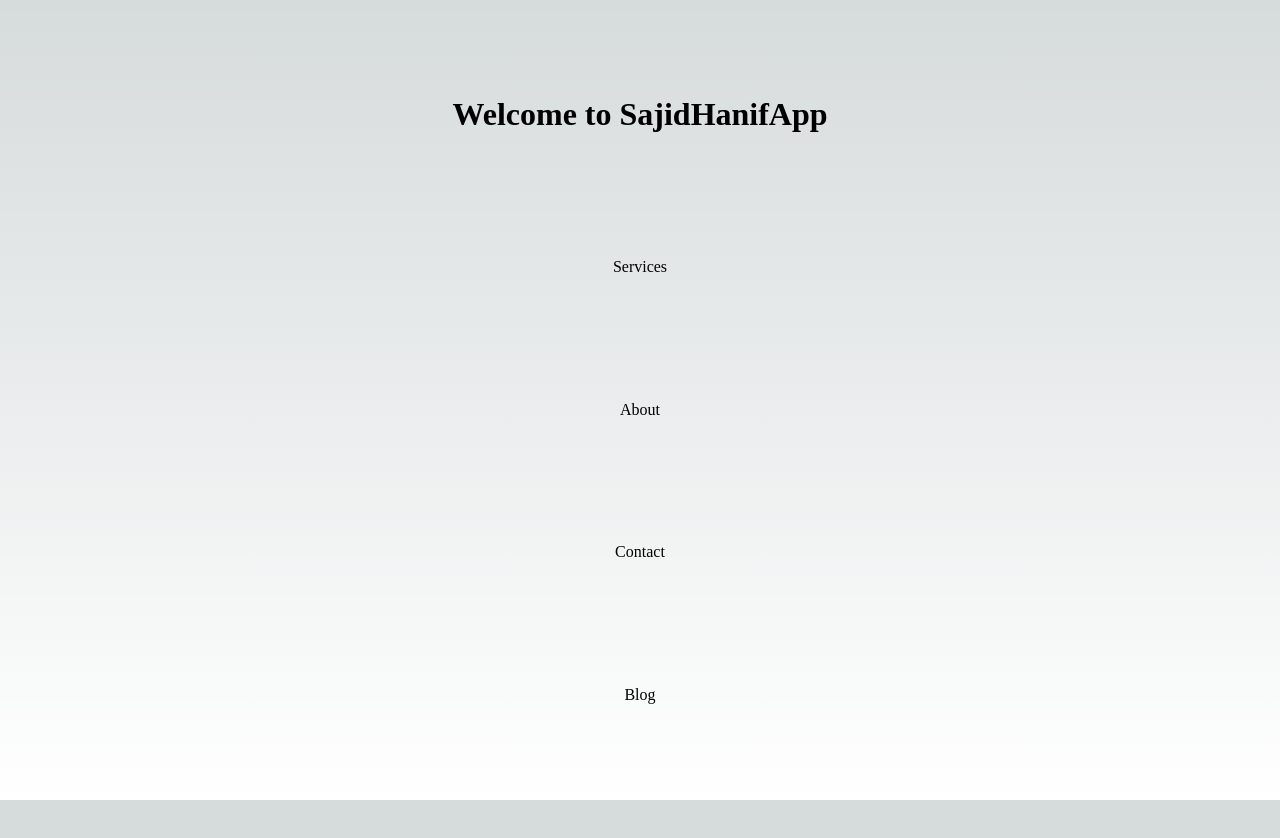
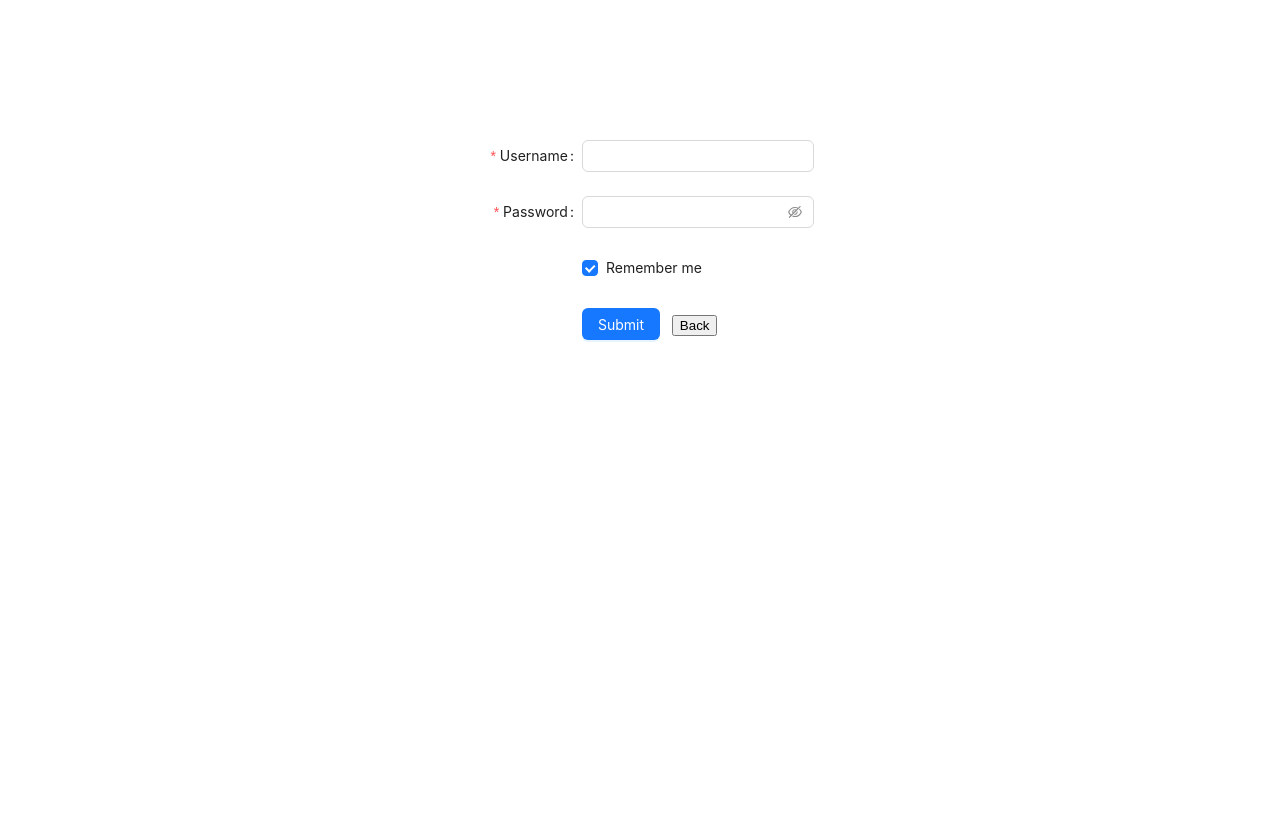
Before and after one commit to iamsajidhanif/nextjs-shapp, a Next.js app: page /login in a window 1280 px wide. Shown: the top 838 px of the page. Before the commit the page ends 800 px from the top, so only its background shows below. Built offline with nearby package versions, Linux system fonts and the light colour scheme.

Commit message:
login form added

```diff
--- a/package.json
+++ b/package.json
@@ -12,6 +12,7 @@
     "@types/node": "18.15.11",
     "@types/react": "18.0.37",
     "@types/react-dom": "18.0.11",
+    "antd": "^5.4.4",
     "next": "13.3.0",
     "react": "18.2.0",
     "react-dom": "18.2.0",
--- a/src/components/Back/index.tsx
+++ b/src/components/Back/index.tsx
@@ -4,7 +4,7 @@ import { useRouter } from "next/router"; // useRouter
 const Back = () => {
     const router = useRouter() // useRouter
     return (
-        <button onClick={() => router.back()}><h2>Back</h2></button>
+        <button onClick={() => router.back()}>Back</button>
     )
 }
 
--- a/src/components/Counter/index.tsx
+++ b/src/components/Counter/index.tsx
@@ -43,9 +43,9 @@ const Counter = () => {
       <h1>Counter App</h1>
       <h2>Count: {count}</h2>
       <br />
-      <button onClick={incrementCount}><h3>Increment (+)</h3></button>&nbsp;&nbsp;
-      <button onClick={decrementCount}><h3>Decrement (-)</h3></button>&nbsp;&nbsp;
-      <button onClick={resetCount}><h3>Reset</h3></button>
+      <button onClick={incrementCount}>Increment (+)</button>&nbsp;&nbsp;
+      <button onClick={decrementCount}>Decrement (-)</button>&nbsp;&nbsp;
+      <button onClick={resetCount}>Reset</button>
     </>
   );
 };
--- a/src/pages/about.tsx
+++ b/src/pages/about.tsx
@@ -36,9 +36,6 @@ export default function about() {
             <Link href="/blog">Blog</Link>
           </li>
         </ul>
-        {/* <button onClick={() => router.back()}> */}
-        {/* <h2>Back</h2>
-        </button> */}
       </main>
     </>
   );
--- a/src/pages/blog.tsx
+++ b/src/pages/blog.tsx
@@ -36,9 +36,6 @@ export default function blog() {
             <Link href="/contact">Contact</Link>
           </li>
         </ul>
-        {/* <button onClick={() => router.back()}> */}
-        {/* <h2>Back</h2>
-        </button> */}
       </main>
     </>
   );
--- /dev/null
+++ b/src/pages/login.tsx
@@ -0,0 +1,68 @@
+import Head from "next/head";
+import Image from "next/image";
+import { Inter } from "next/font/google";
+import styles from "@/styles/Home.module.css";
+import Back from '../components/Back'
+import { Button, Checkbox, Form, Input } from "antd";
+
+
+export default function Login() {
+    const onFinish = (values: any) => {
+      console.log("Success:", values);
+    };
+
+    const onFinishFailed = (errorInfo: any) => {
+      console.log("Failed:", errorInfo);
+    };
+    return (
+      <>
+         <main className={styles.main}>
+        <div className="form-card">
+        <br />
+        <br />
+          <Form
+            name="basic"
+            labelCol={{ span: 8 }}
+            wrapperCol={{ span: 16 }}
+            style={{ maxWidth: 600 }}
+            initialValues={{ remember: true }}
+            onFinish={onFinish}
+            onFinishFailed={onFinishFailed}
+            autoComplete="off"
+          >
+            <Form.Item
+              label="Username"
+              name="username"
+              rules={[{ required: true, message: "Please input your username!" }]}
+            >
+              <Input />
+            </Form.Item>
+
+            <Form.Item
+              label="Password"
+              name="password"
+              rules={[{ required: true, message: "Please input your password!" }]}
+            >
+              <Input.Password />
+            </Form.Item>
+
+            <Form.Item
+              name="remember"
+              valuePropName="checked"
+              wrapperCol={{ offset: 8, span: 16 }}
+            >
+              <Checkbox>Remember me</Checkbox>
+            </Form.Item>
+
+            <Form.Item wrapperCol={{ offset: 8, span: 16 }}>
+              <Button type="primary" htmlType="submit">
+                Submit
+              </Button>&nbsp;&nbsp;&nbsp;
+              <Back />
+            </Form.Item>
+          </Form>
+        </div>
+          </main>
+        </>
+      );
+    }
--- a/src/pages/services.tsx
+++ b/src/pages/services.tsx
@@ -44,9 +44,6 @@ export default function services() {
             <Link href="/blog">Blog</Link>
           </li>
         </ul>
-        {/* <button onClick={() => router.back()}> */}
-          {/* <h2>Back</h2>
-        </button> */}
       </main>
     </>
   );
--- a/src/styles/globals.css
+++ b/src/styles/globals.css
@@ -1,4 +1,8 @@
-:root {
+.form-card{
+
+}
+
+/* :root {
   --max-width: 1100px;
   --border-radius: 12px;
   --font-mono: ui-monospace, Menlo, Monaco, 'Cascadia Mono', 'Segoe UI Mono',
@@ -104,4 +108,4 @@ a {
   html {
     color-scheme: dark;
   }
-}
+} */
```
Also changed, not shown: src/pages/index.tsx (+14 -7 lines), 1 other file (tests, documents, lock files or other folders).
